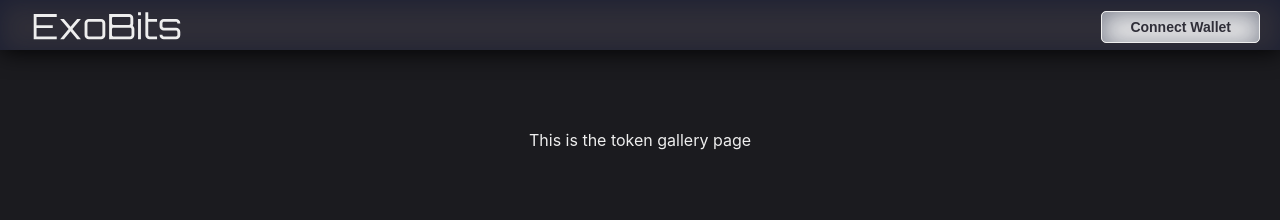
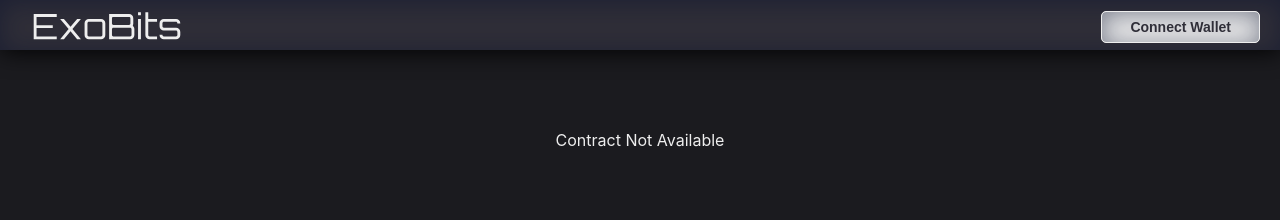
Before and after one commit to Sharplancer/nft-minting-website, a React (Create React App) app: page /gallery in a window 1280 px wide. Shown: the top 220 px of the page. Built offline with nearby package versions, Linux system fonts and the light colour scheme.

Commit message:
Rough out gallery page

```diff
--- a/src/App.js
+++ b/src/App.js
@@ -57,10 +57,10 @@ function App() {
 										<Link to="/mint">Mint</Link>
 									</li>
 									<li>
-									<Link to="/gallery">Gallery</Link>
+										<Link to="/gallery">Gallery</Link>
 									</li>
 									<li>
-									<Link to="/mytokens">My Exobits</Link>
+										<Link to="/mytokens">My Exobits</Link>
 									</li>
 								</>}
 								<li>
@@ -75,7 +75,7 @@ function App() {
 							<MyTokens></MyTokens>
 						</Route>
 						<Route path="/gallery">
-							<Gallery></Gallery>
+							<Gallery contract={web3props.contract}></Gallery>
 						</Route>
 						<Route path="/mint">
 							<Mint></Mint>
--- a/src/pages/Gallery.jsx
+++ b/src/pages/Gallery.jsx
@@ -1,7 +1,43 @@
-import React from "react";
+import React, { useState } from 'react';
 
-export default function Gallery() {
+export default function Gallery(props) {
+
+	const [totalSupply, setTotalSupply] = useState(null);
+
+	const getTotalSupply = async () => {
+		if(!props || !props.contract) return;
+		const totalSupply = await props.contract.methods.totalSupply().call();
+		// totalSupply returns a string
+		setTotalSupply(parseInt(totalSupply));
+	};
+
+	const getTokenURIs = async (totalSupply) => {
+		if(!totalSupply) return;
+		let tokens = [];
+		// Taking advantage of the fact that token IDs are an auto-incrementing integer starting with 1.
+		// Starting with totalSupply and counting down to 1 gives us the tokens in order of most recent.
+		for(let idx=totalSupply; idx>=1; idx--){
+			let tokenURI = await props.contract.methods.tokenURI(idx).call()
+			tokens.push(tokenURI);
+		}
+		console.log('tokens', tokens);
+	};
+
+	// Attempt to set totalSupply (total number of tokens stored in the contract).
+	getTotalSupply();
+
+	// Handle contract unavailable.
+	// This is an extra precaution since the user shouldn't be able to get to this page without connecting.
+	if(totalSupply === null) return (<div className="page error">Contract Not Available</div>);
+
+	// Contract should be good to go so let's set up a list of URIs.
+	getTokenURIs(totalSupply);
+
 	return (
-		<div className="page gallery">This is the token gallery page</div>
+		<div className="page gallery">
+			This is the token gallery page
+			<br/>
+			Total Supply: {totalSupply}
+		</div>
 	);
 }
```
